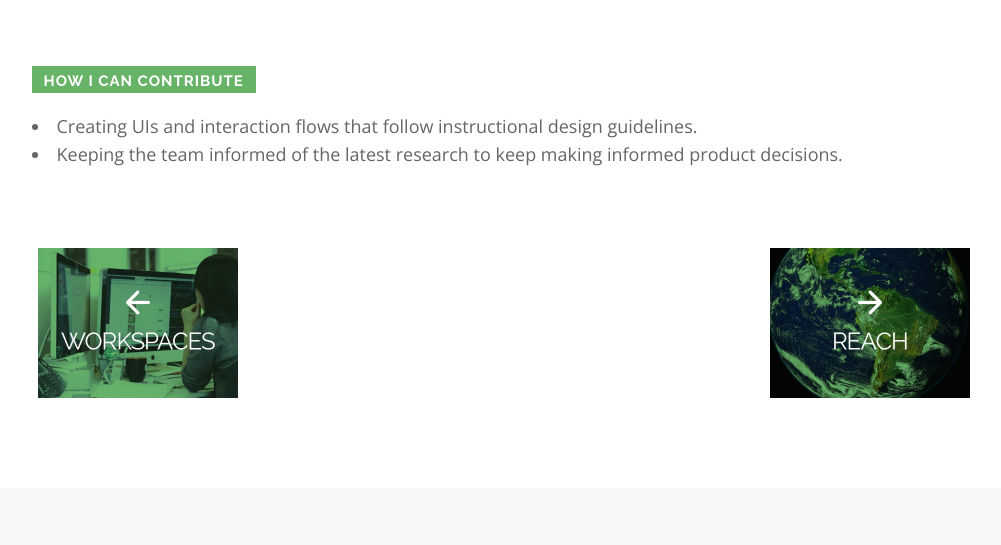
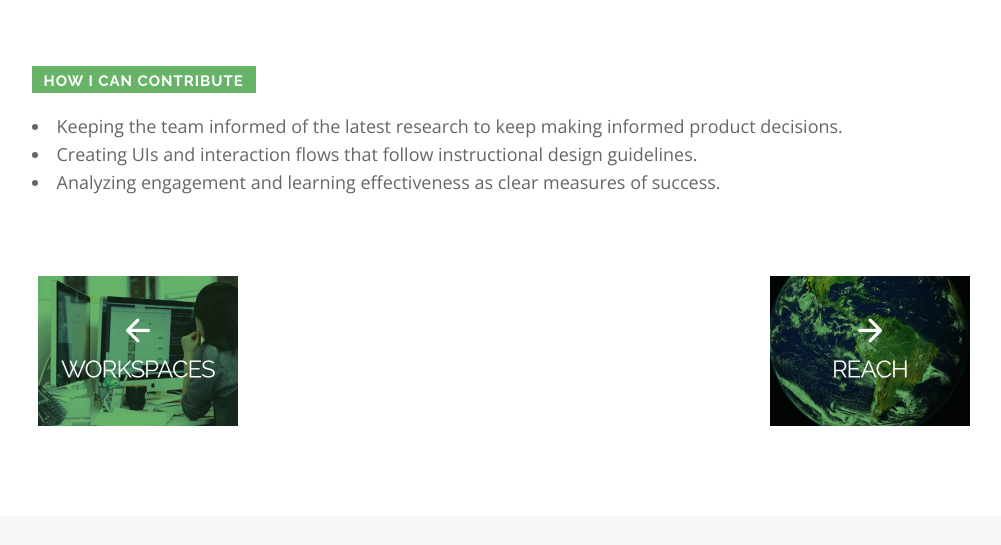
Before and after one commit to alemacgo/treehouse, a plain HTML site: page research/index.html in a window 1280 px wide. Shown: the part 3806-4351 px from the top of the page, without its empty margins (136-1137 px from the left). Drawn offline with nearby package versions, Linux system fonts and the light colour scheme.

Commit message:
Add a few more points on "How I can contribute"

```diff
--- a/research/index.html
+++ b/research/index.html
@@ -84,8 +84,9 @@
 		                            </li>
 		                        </ul>
 		                        <ul class="bullets">
+                                    <li>Keeping the team informed of the latest research to keep making informed product decisions.</li>
                                     <li>Creating UIs and interaction flows that follow instructional design guidelines.</li>
-                                    <li>Keeping the team informed of the latest research to keep making informed product decisions.</li>
+                                    <li>Analyzing engagement and learning effectiveness as clear measures of success.</li>
 		                        </ul>
                                 <br/><br/>
                                 <div class="row">
```
Also changed, not shown: workspaces/index.html (+1 -0 lines).
